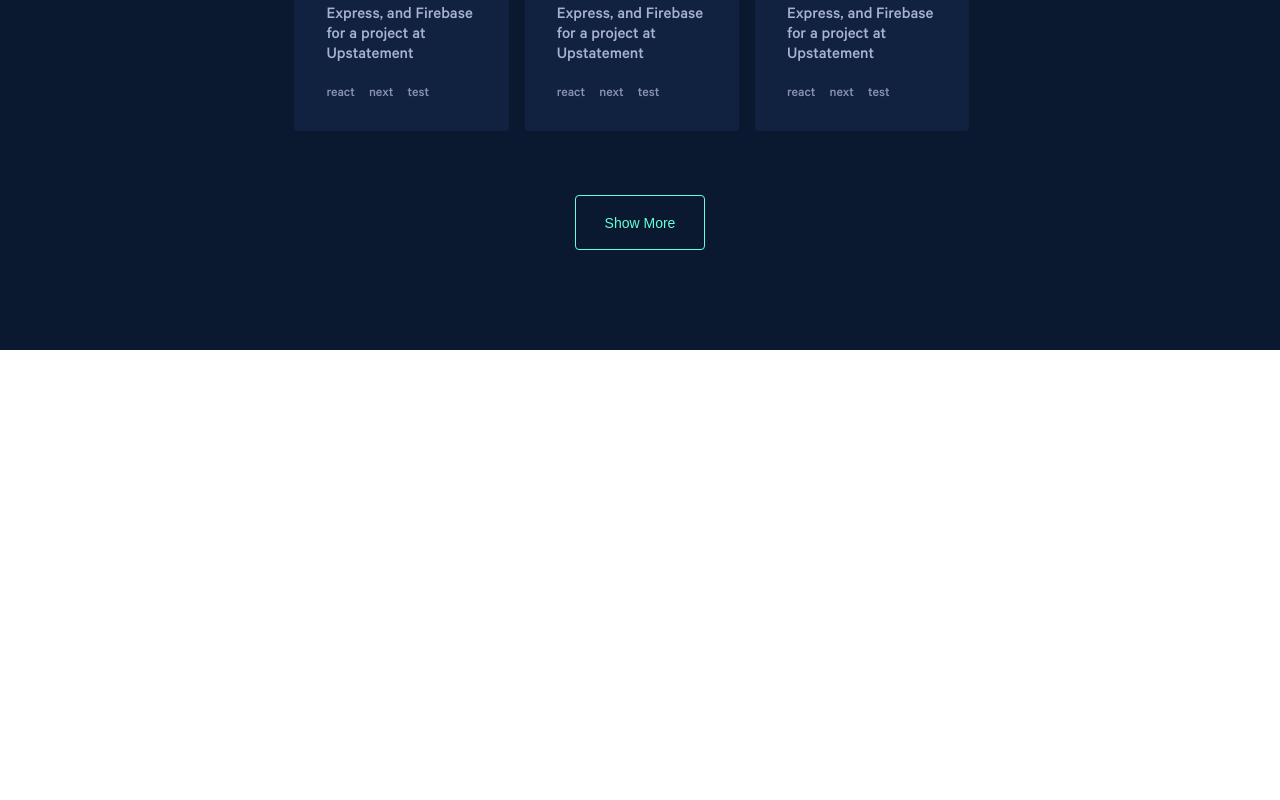
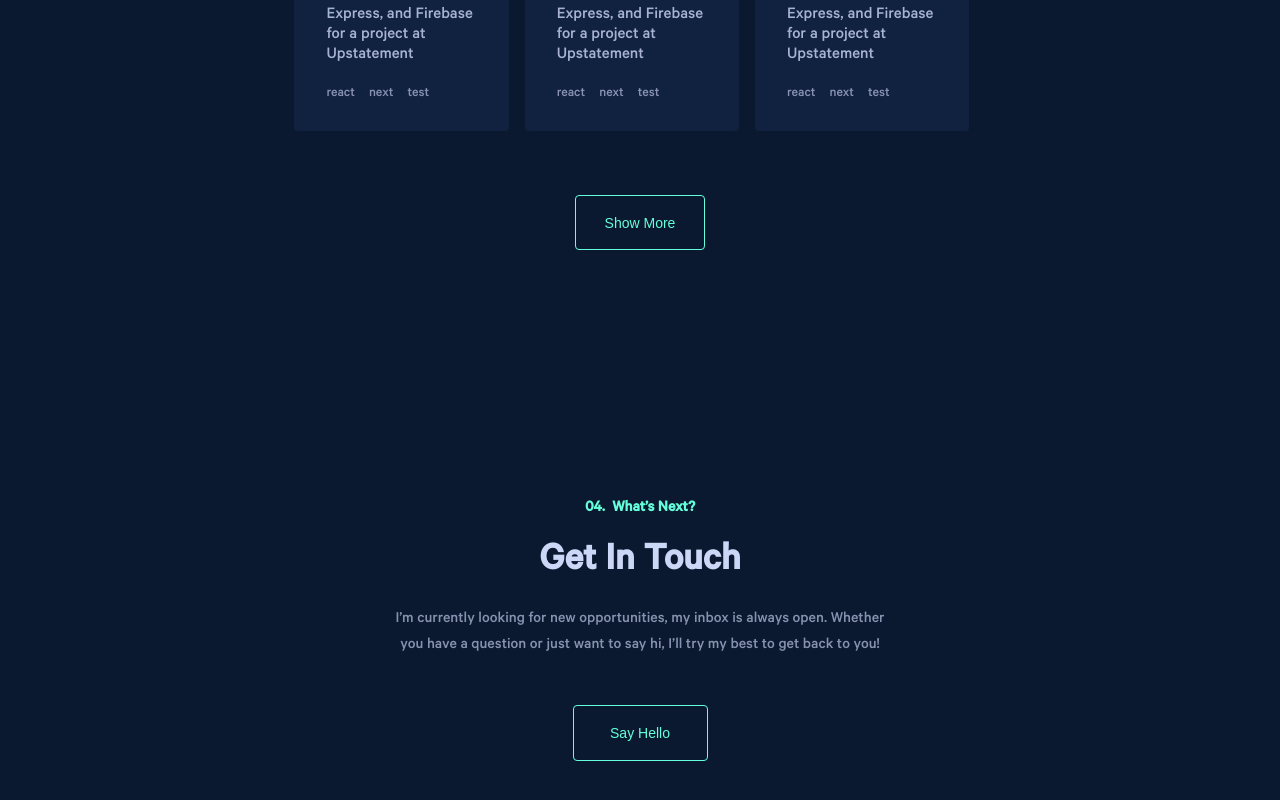
Before and after one commit to alizabetpoor/portfolio_with_react, a Next.js app: page / in a window 1280 px wide. Shown: the part 4174-4974 px from the top of the page. Before the commit the page ends 4524 px from the top, so only its background shows below. Built offline with nearby package versions, Linux system fonts and the light colour scheme.

Commit message:
feat/contact_section create contact section component add contact section to the main page

```diff
--- /dev/null
+++ b/src/components/ContactSection/index.tsx
@@ -0,0 +1,32 @@
+import Button from '../../core/Button';
+import styles from './style.module.scss';
+
+const ContactSection = () => {
+	const makeContact = () => {
+		window.open('mailto:ali_0_zabetpoor@ymail.com', '_self');
+	};
+
+	return (
+		<div className={styles.contactSection}>
+			<h2 className={styles.contactSection__title}>
+				04.&nbsp;&nbsp;What’s Next?
+			</h2>
+			<h2 className={styles.contactSection__answer}>Get In Touch</h2>
+			<p className={styles.contactSection__description}>
+				I’m currently looking for new opportunities, my inbox is always open.
+				Whether you have a question or just want to say hi, I’ll try my best to
+				get back to you!
+			</p>
+			<Button
+				className={styles.contactSection__button}
+				radius={4}
+				width={135}
+				height={56}
+				onClick={makeContact}>
+				Say Hello
+			</Button>
+		</div>
+	);
+};
+
+export default ContactSection;
--- /dev/null
+++ b/src/components/ContactSection/style.module.scss
@@ -0,0 +1,31 @@
+.contactSection {
+	display: flex;
+	align-items: center;
+	justify-content: center;
+	flex-direction: column;
+	background-color: inherit;
+	row-gap: 20px;
+	padding: 150px 30% 200px 30%;
+
+	&__title {
+		font-size: 16px;
+		color: $green;
+	}
+
+	&__answer {
+		color: $lightest-slate;
+		font-weight: 600;
+		font-size: 40px;
+	}
+
+	&__description {
+		color: $slate;
+		font-size: 16px;
+		line-height: 26px;
+		text-align: center;
+	}
+
+	&__button {
+		margin-top: 26px !important;
+	}
+}
--- a/src/pages/index.tsx
+++ b/src/pages/index.tsx
@@ -1,6 +1,7 @@
 import type { NextPage } from 'next';
 import AboutSection from '../components/AboutSection';
 import BioSection from '../components/BioSection/BioSection';
+import ContactSection from '../components/ContactSection';
 import Email from '../components/Email';
 import OtherProject from '../components/OtherProject';
 import ProjectsSection from '../components/ProjectsSection';
@@ -18,6 +19,7 @@ const Home: NextPage = () => {
 			<WorkExperienceSection />
 			<ProjectsSection />
 			<OtherProject />
+			<ContactSection />
 		</div>
 	);
 };
```
